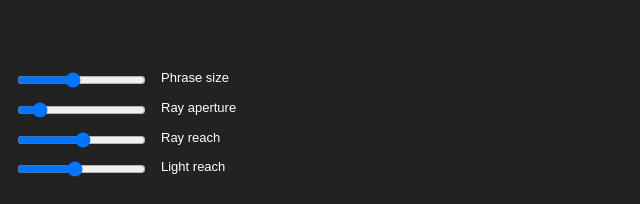
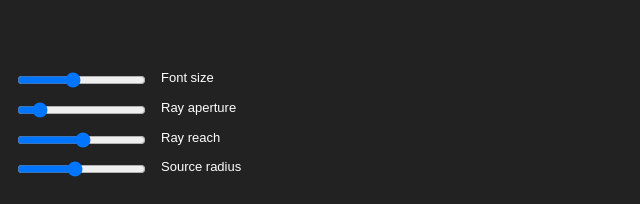
Before and after one commit to leofavre/gotta-light, a website: page dist/index.html in a window 1280 px wide. Shown: the part 596-800 px from the top of the page, 0-640 px from the left. Drawn offline with nearby package versions, Linux system fonts and the light colour scheme.

Commit message:
changed some labels

```diff
--- a/dist/index.html
+++ b/dist/index.html
@@ -11,7 +11,7 @@
 	<div id="root"></div>
 	<div id="controls">
 		<label>
-			<span>Phrase size</span>
+			<span>Font size</span>
 			<input id="phrase-gap-input" type="range" min="1" max="20">
 		</label>
 		<label>
@@ -23,7 +23,7 @@
 			<input id="ray-reach-input" type="range" min="5" max="150">
 		</label>
 		<label>
-			<span>Light reach</span>
+			<span>Source radius</span>
 			<input id="light-reach-input" type="range" min="1" max="10">
 		</label>
 	</div>
```
